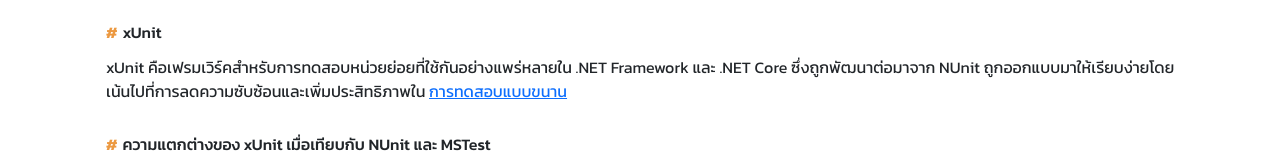
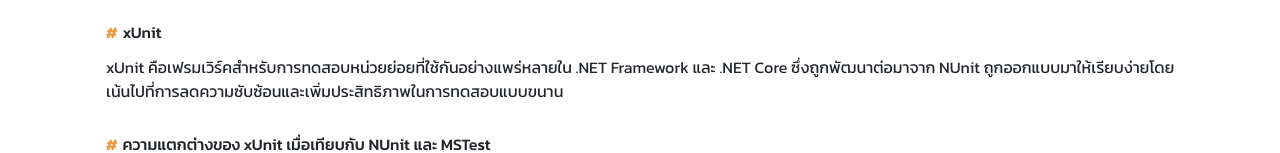
Before and after one commit to ModMastei2/modmastei2.github.io, a plain HTML site: page index.html in a window 1280 px wide. Shown: the part 799-952 px from the top of the page. Drawn offline with nearby package versions, Linux system fonts and the light colour scheme.

Commit message:
update page

```diff
--- a/index.html
+++ b/index.html
@@ -26,12 +26,13 @@
             font-weight: 400;
         }
 
-        header{
+        header {
             background-color: #ec9941;
             height: 2rem;
             width: 100%;
             margin-bottom: 2em;
         }
+
         footer {
             background-color: #ec9941;
             margin-top: 5em;
@@ -197,8 +198,7 @@
                 <h6 class="sub-header">xUnit</h6>
                 <p>xUnit คือเฟรมเวิร์คสำหรับการทดสอบหน่วยย่อยที่ใช้กันอย่างแพร่หลายใน .NET Framework และ .NET Core
                     ซึ่งถูกพัฒนาต่อมาจาก NUnit
-                    ถูกออกแบบมาให้เรียบง่ายโดยเน้นไปที่การลดความซับซ้อนและเพิ่มประสิทธิภาพใน
-                    <a href="">การทดสอบแบบขนาน</a>
+                    ถูกออกแบบมาให้เรียบง่ายโดยเน้นไปที่การลดความซับซ้อนและเพิ่มประสิทธิภาพในการทดสอบแบบขนาน
                 </p>
             </div>
 
@@ -1088,11 +1088,15 @@ reportgenerator -reports:"&lt;path_to_report_file&gt;\coverage.cobertura.xml" -t
             <div class="ms-4">
                 <h6 class="sub-header">การตั้งค่า Pipeline เพื่อรัน UnitTest อัตโนมัติใน CI/CD</h6>
 
-                <p>โดยปัจจุบันทาง Bitbucket ได้มีช่องทางในการสร้าง Pipeline ให้เราสามารถตรวจสอบโค้ดได้ ทันทีที่มีการ push หรือ pull request</p>
+                <p>โดยปัจจุบันทาง Bitbucket ได้มีช่องทางในการสร้าง Pipeline ให้เราสามารถตรวจสอบโค้ดได้ ทันทีที่มีการ
+                    push หรือ pull request</p>
 
-                <img width="75%" class="rounded mx-auto d-block" src="./assets/images/bitbucket-pipeline/1.page.png"> <br>
-                <img width="75%" class="rounded mx-auto d-block" src="./assets/images/bitbucket-pipeline/2.select.png"><br>
-                <img width="75%" class="rounded mx-auto d-block" src="./assets/images/bitbucket-pipeline/3.create.png"><br>
+                <img width="75%" class="rounded mx-auto d-block" src="./assets/images/bitbucket-pipeline/1.page.png">
+                <br>
+                <img width="75%" class="rounded mx-auto d-block"
+                    src="./assets/images/bitbucket-pipeline/2.select.png"><br>
+                <img width="75%" class="rounded mx-auto d-block"
+                    src="./assets/images/bitbucket-pipeline/3.create.png"><br>
                 <img width="75%" class="rounded mx-auto d-block" src="./assets/images/bitbucket-pipeline/4.run.png">
             </div>
 
```
